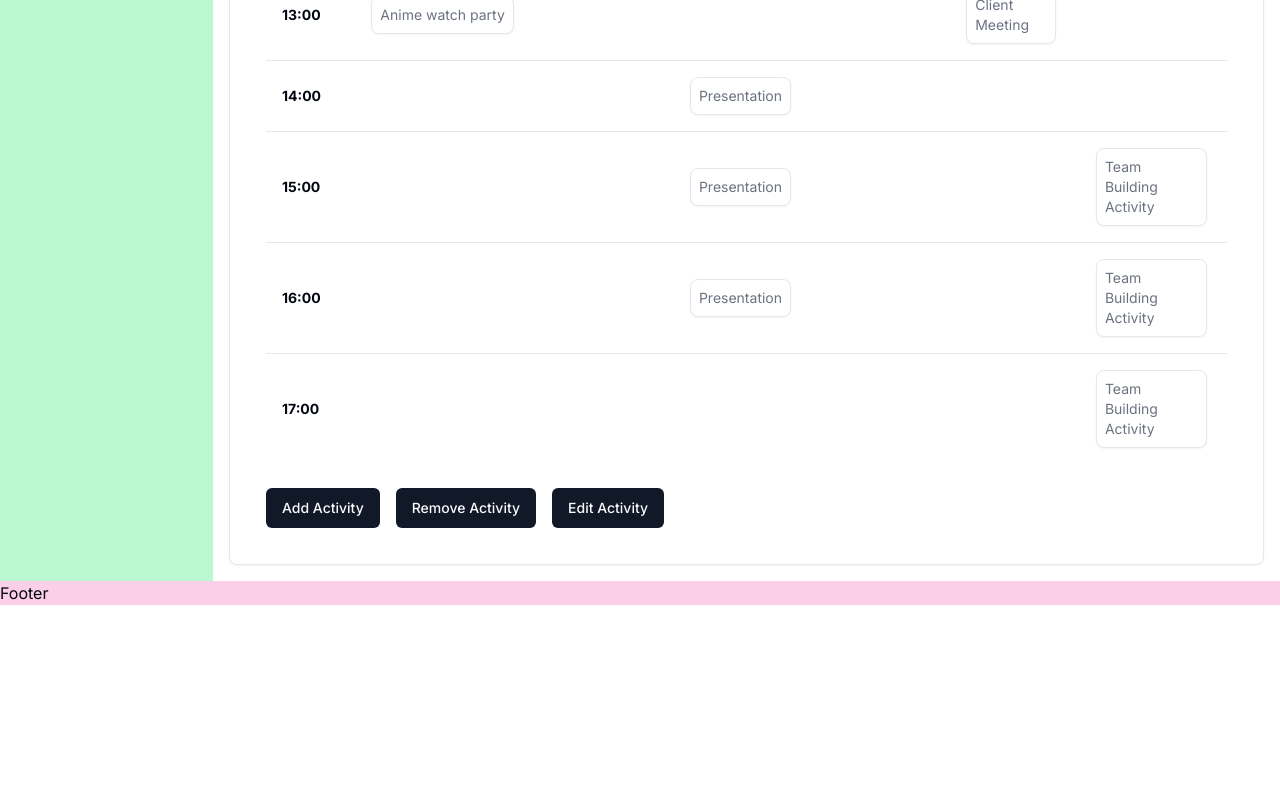
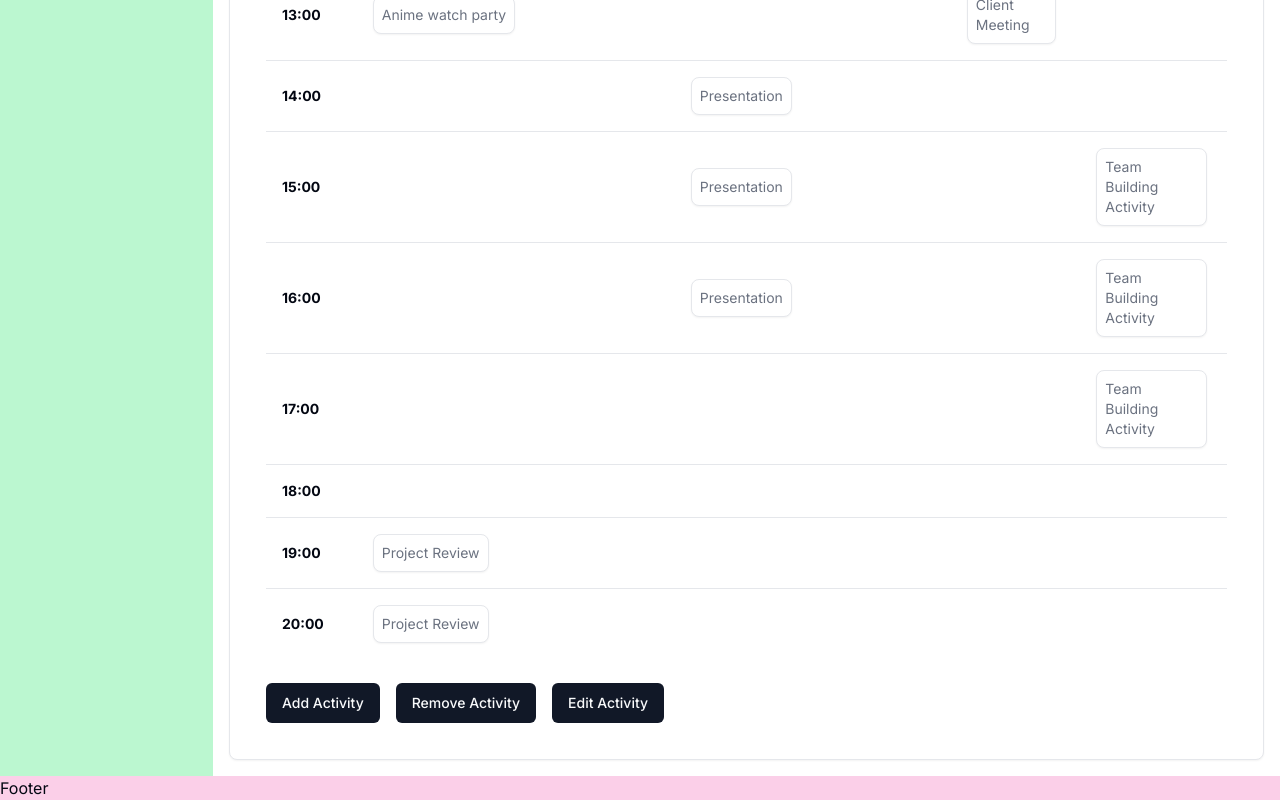
Before and after one commit to sustertine/timetable-manager, a Next.js app: page / in a window 1280 px wide. Shown: the part 642-1442 px from the top of the page. Before the commit the page ends 1247 px from the top, so only its background shows below. Built offline with nearby package versions, Linux system fonts and the light colour scheme.

Commit message:
sort activities by duration

```diff
--- a/src/app/page.tsx
+++ b/src/app/page.tsx
@@ -15,7 +15,7 @@ export default function Home() {
         {
             day: Day.MONDAY,
             startTime: new Date(2024, 1, 24, 9, 0),
-            endTime: new Date(2024, 1, 24, 11, 0),
+            endTime: new Date(2024, 1, 24, 12, 0),
             title: "Backlog meeting",
             description: "Meeting to discuss the backlog."
         },
@@ -68,13 +68,13 @@ export default function Home() {
         //     title: "Webinar",
         //     description: "Webinar on latest industry trends."
         // },
-        // {
-        //     day: Day.MONDAY,
-        //     startTime: new Date(2024, 2, 2, 9, 0),
-        //     endTime: new Date(2024, 2, 2, 10, 30),
-        //     title: "Project Review",
-        //     description: "Review progress on ongoing projects."
-        // },
+        {
+            day: Day.MONDAY,
+            startTime: new Date(2024, 2, 2, 19, 0),
+            endTime: new Date(2024, 2, 2, 20, 30),
+            title: "Project Review",
+            description: "Review progress on ongoing projects."
+        },
         // {
         //     day: Day.TUESDAY,
         //     startTime: new Date(2024, 2, 3, 16, 0),
--- a/src/components/timetable.tsx
+++ b/src/components/timetable.tsx
@@ -10,6 +10,8 @@ import {Day} from "@/models/day.enum";
 import {Tooltip, TooltipContent, TooltipProvider, TooltipTrigger} from "@/components/ui/tooltip";
 
 const Timetable: React.FC<{ activities?: Activity[] }> = ({activities = []}) => {
+    activities.sort((a, b) => (b.endTime.getTime() - b.startTime.getTime()) - (a.endTime.getTime() - a.startTime.getTime()));
+
     const days = [Day.MONDAY, Day.TUESDAY, Day.WEDNESDAY, Day.THURSDAY, Day.FRIDAY];
     const minHour = activities.reduce((acc, curr) => curr.startTime.getHours() < acc ? curr.startTime.getHours() : acc, 24);
     const maxHour = activities.reduce((acc, curr) => curr.endTime.getHours() > acc ? curr.endTime.getHours() : acc, 0);
```
